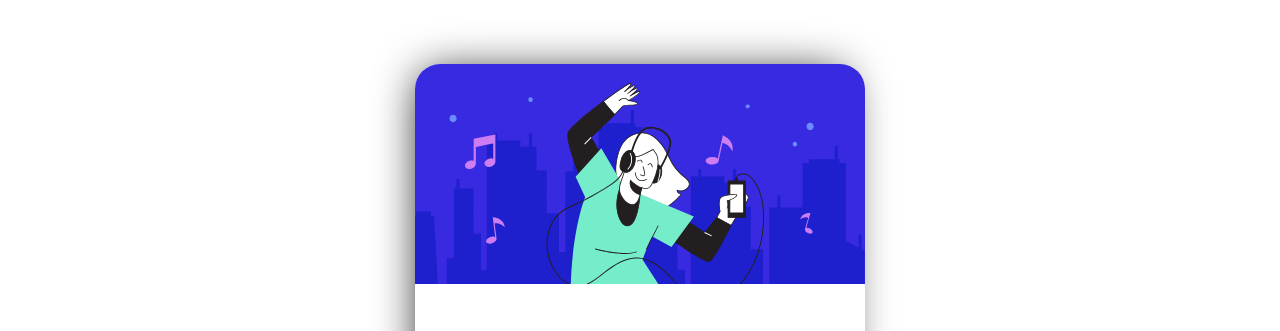
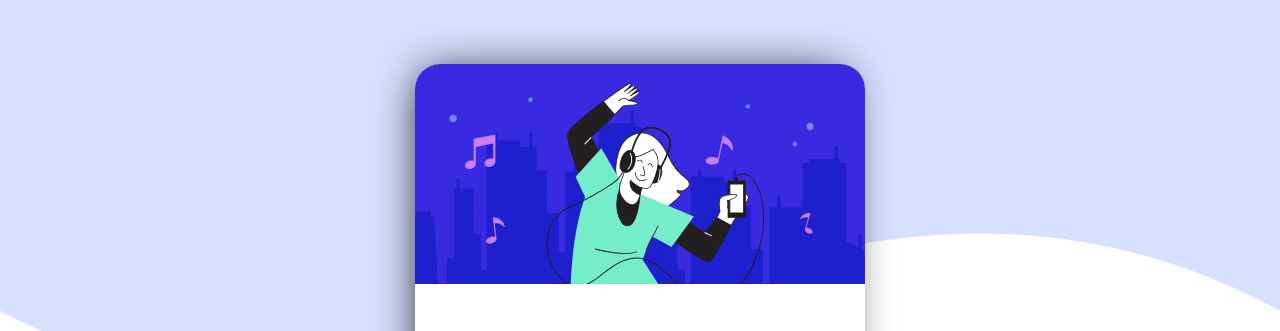
Before and after one commit to XMoSalahX/Order-Summary, a plain HTML site: page index.html in a window 1280 px wide. Shown: the top 331 px of the page. Drawn offline with Linux system fonts and the light colour scheme.

Commit message:
add background image

```diff
--- a/css/style.css
+++ b/css/style.css
@@ -1,5 +1,5 @@
     body {
-        background-image: url(images/pattern-background-desktop.svg);
+        background-image: url('/images/pattern-background-desktop.svg');
         background-repeat: no-repeat;
         background-size: contain;
         font-family: 'Red Hat Display', sans-serif;
@@ -25,7 +25,8 @@
         background-color: white;
     }
 
-    .container :not(div, button) {
+    .container :not(div,
+    button) {
         border-top-left-radius: 25px;
         border-top-right-radius: 25px;
     }
```
